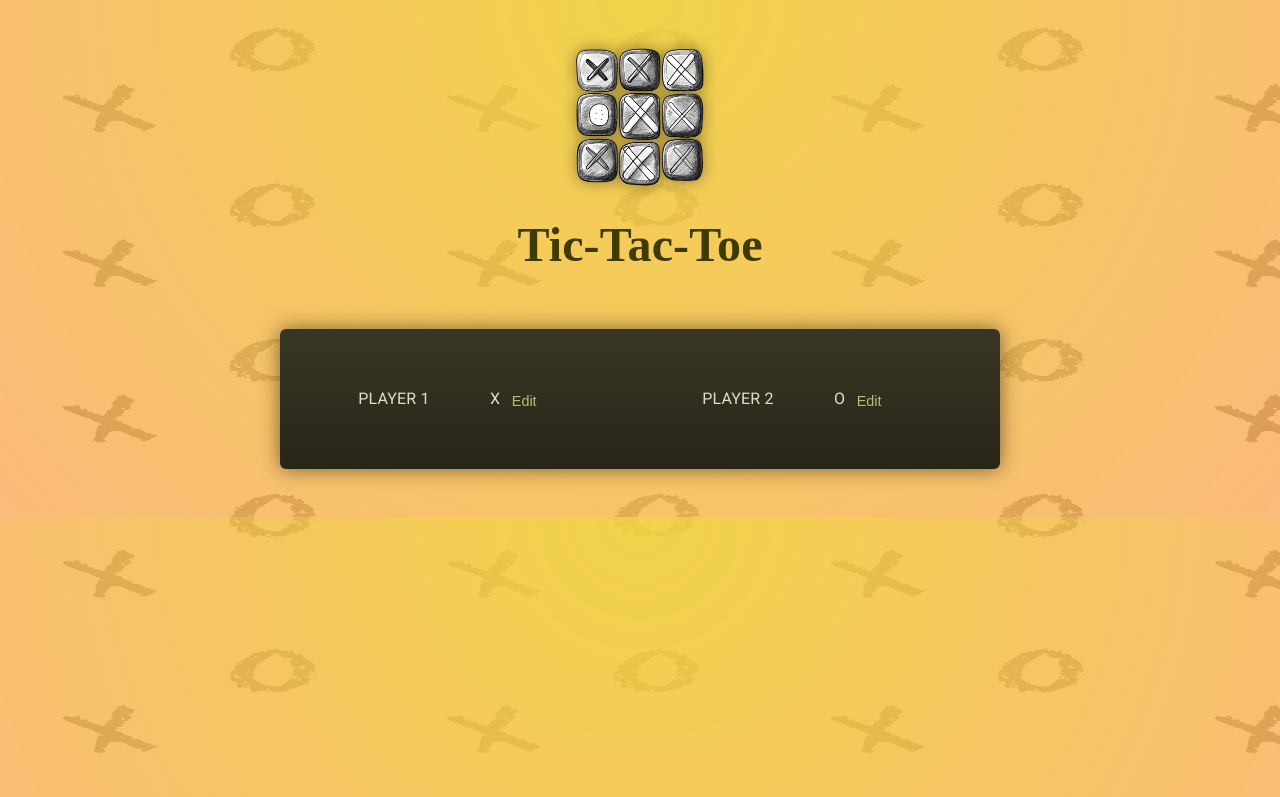
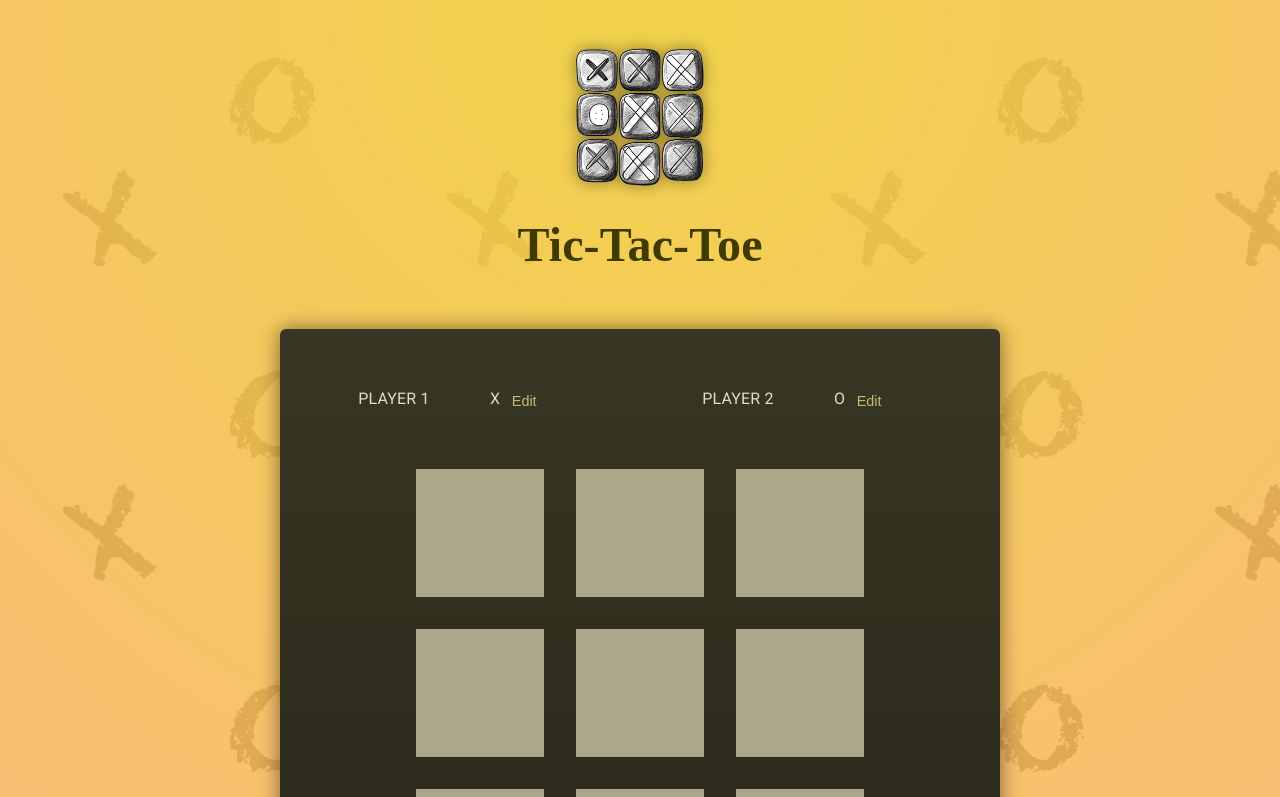
Before and after one commit to jerome-shiftleft/tictactoe-react-ts, a React (Vite) app: page / in a window 1280 px wide. Shown: the top 797 px of the page. Built offline with nearby package versions, Linux system fonts and the light colour scheme; the HTML template or start-up script is replaced by a standard one.

Commit message:
progress

```diff
--- a/src/App.tsx
+++ b/src/App.tsx
@@ -1,6 +1,7 @@
 import { ThemeProvider, createTheme } from "@mui/material/styles";
 import CssBaseline from "@mui/material/CssBaseline";
 import Player from "./components/Player";
+import GameBoard from "./components/GameBoard";
 import "./App.scss";
 
 const theme = createTheme({
@@ -18,9 +19,10 @@
           <Player initialName="Player 1" symbol="X" />
           <Player initialName="Player 2" symbol="O" />
         </ol>
+        <GameBoard />
       </div>
     </ThemeProvider>
   );
-}
+} // end of function App()
 
 export default App;
--- /dev/null
+++ b/src/components/GameBoard.tsx
@@ -0,0 +1,27 @@
+type colType = (string | null);
+
+const initialGameBoard: colType[][] = [
+  [null, null, null],
+  [null, null, null],
+  [null, null, null],
+]; // end of const initialGameBoard
+
+const GameBoard = () => {
+  return (
+    <ol id="game-board">
+      {initialGameBoard.map((row, rowIndex) => (
+        <li key={rowIndex}>
+          <ol>
+            {row.map((col, colIndex) => (
+              <li key={colIndex}>
+                <button>{col}</button>
+              </li>
+            ))}
+          </ol>
+        </li>
+      ))}
+    </ol>
+  );
+}; // end of function GameBoard
+
+export default GameBoard;
--- a/src/sass/_game.scss
+++ b/src/sass/_game.scss
@@ -118,6 +118,7 @@
   margin: 3rem 0;
   padding: 0;
   flex-direction: column;
+  color: #fff;
 }
 
 #game-board ol {
```
